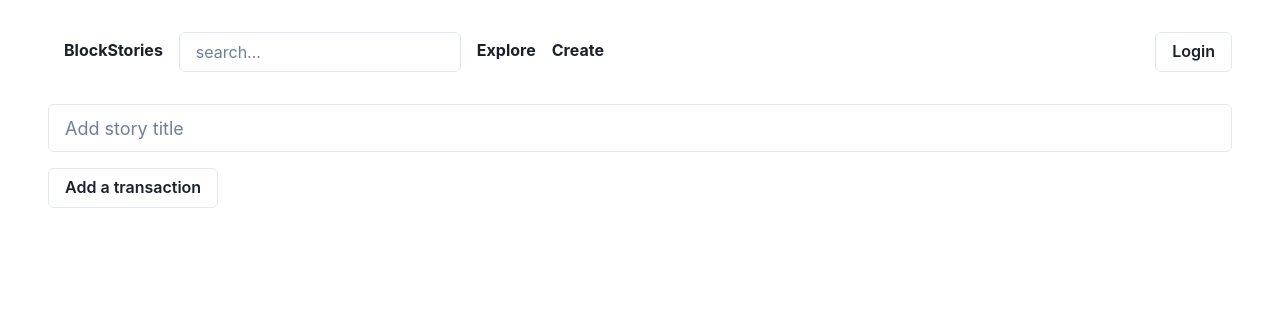
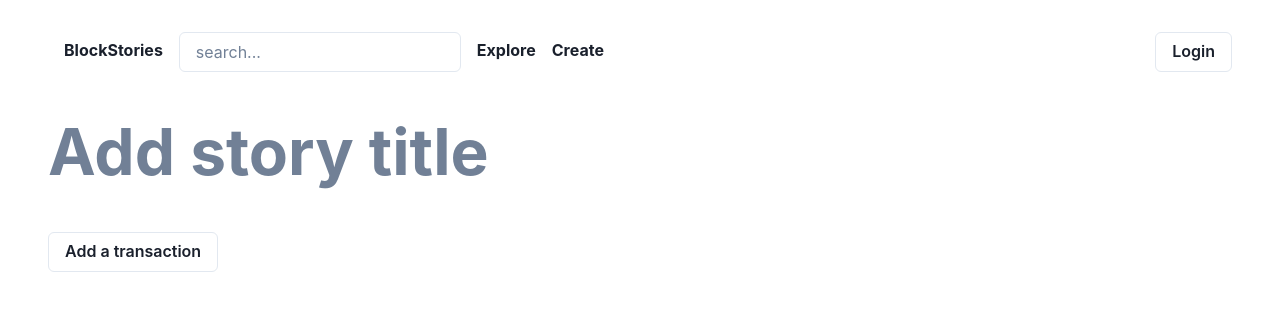
Before and after one commit to mathesond2/blockstories, a Next.js app: page /create in a window 1280 px wide. Shown: the top 310 px of the page. Built offline with nearby package versions, Linux system fonts and the light colour scheme.

Commit message:
another one

```diff
--- a/components/SingleTx/index.jsx
+++ b/components/SingleTx/index.jsx
@@ -1,11 +1,4 @@
-import {
-  Link,
-  Accordion,
-  AccordionItem,
-  AccordionButton,
-  AccordionPanel,
-  AccordionIcon,
-} from '@chakra-ui/react'
+import { Link } from '@chakra-ui/react'
 import humanizeDuration from "humanize-duration";
 
 export default function SingleTx({ txn }) {
@@ -20,7 +13,7 @@ export default function SingleTx({ txn }) {
   return (
     <>
       <div className='single-tx-flex-wrapper'>
-      <Link href={`https://etherscan.io/tx/${txn?.tx_hash}`} color='teal.500' isExternal>
+      <Link href={`https://etherscan.io/tx/${txn?.tx_hash}`} color='blue.500' isExternal>
         {txn?.tx_hash }
       </Link >
       <p>{humanizedCreatedAtTime} ago</p>
--- a/package.json
+++ b/package.json
@@ -9,6 +9,7 @@
     "lint": "next lint"
   },
   "dependencies": {
+    "@chakra-ui/icons": "^2.0.2",
     "@chakra-ui/react": "^2.2.1",
     "@emotion/react": "^11.9.3",
     "@emotion/styled": "^11.9.3",
--- a/pages/create.js
+++ b/pages/create.js
@@ -7,28 +7,13 @@ import {
   Input,
   Button,
   Box,
-  Textarea
+  Textarea,
+  Circle
  } from '@chakra-ui/react';
+ import { CheckIcon, DeleteIcon } from '@chakra-ui/icons'
 import { useState } from 'react';
 import SingleTx from '../components/SingleTx';
 import Axios from "axios";
-
-/* {
-  title: 'Home'
-  comments: [
-    {
-    txId: '0x1234567890123456789012345678901234567890',
-    timestamp: '',
-    comment: 'This is a comment'
-    },
-    {
-    hash: '0x1234567890123456789012345678901234567890'
-    timestamp: '',
-    comment: 'This is a comment'
-    }
-  ]
-}
-*/
 
 function StoryBlock(props) {
   const {onRemove, onAdd} = props;
@@ -60,6 +45,7 @@ function StoryBlock(props) {
           <Input
             placeholder='Add transaction hash'
             size='lg'
+            variant='unstyled'
             onChange={(e) => setTxnHash(e.currentTarget.value)}
             disabled={txnHashData}
           />
@@ -84,13 +70,15 @@ function StoryBlock(props) {
       )}
 
       <Stack direction='row' spacing={4}>
-        <Button variant='outline' onClick={onRemove}>
-          remove
+        <Button variant='ghost' onClick={onRemove}>
+          <DeleteIcon/>
         </Button>
         {isAdded ?
-          <p>Added</p> :
+          <Circle size='40px' bg='#00501e' color='white'>
+            <CheckIcon />
+          </Circle> :
           <Button
-            variant='outline'
+            variant='ghost'
             onClick={() => {
                 setIsAdded(true);
                 onAdd({
@@ -124,7 +112,13 @@ export default function Create() {
       <main>
       <Container maxW="container.xl">
         <Stack spacing={3} mb={4}>
-          <Input placeholder='Add story title' size='lg' onChange={(e) => setTitle(e.currentTarget.value) }/>
+          <Input
+            variant='unstyled'
+            placeholder='Add story title'
+            size='lg'
+            onChange={(e) => setTitle(e.currentTarget.value) }
+            className="story-title"
+          />
         </Stack>
 
         <Box className="storyblocks-wrapper">
@@ -149,7 +143,7 @@ export default function Create() {
           ))}
         </Box>
 
-        <div>
+          <Box className="actions-container" mb={12}>
             <Button
               variant='outline'
               disabled={!title.length}
@@ -163,7 +157,8 @@ export default function Create() {
             {storyComments.length > 0 &&
             storyComments.length > 0 && (
               <Button
-              variant='outline'
+                className='submit-button'
+                variant='solid'
                 disabled={!(
                 title.length &&
                 storyComments?.length
@@ -173,7 +168,7 @@ export default function Create() {
               </Button>
             )}
 
-        </div>
+          </Box>
         </Container>
       </main>
     </div>
--- a/styles/globals.css
+++ b/styles/globals.css
@@ -64,6 +64,27 @@ a {
 }
 
 .storyblocks-wrapper {
-  border-right: solid .5rem black;
+  border-right: solid .5rem #aafe2d;
   padding-right: 1rem;
 }
+
+.trash-icon {
+  margin-left: 2rem;
+  cursor: pointer;
+}
+
+.actions-container {
+  display: flex;
+  flex-direction: row;
+  justify-content: space-between;
+  align-items: center;
+}
+.submit-button {
+  background-color: #aafe2d!important;
+}
+
+.story-title {
+  font-size: 4rem!important;
+  font-weight: bold;
+  margin-bottom: 1rem;
+}
```
Also changed, not shown: 1 other file (tests, documents, lock files or other folders). Lines whose indentation alone changed are shown as unchanged.
